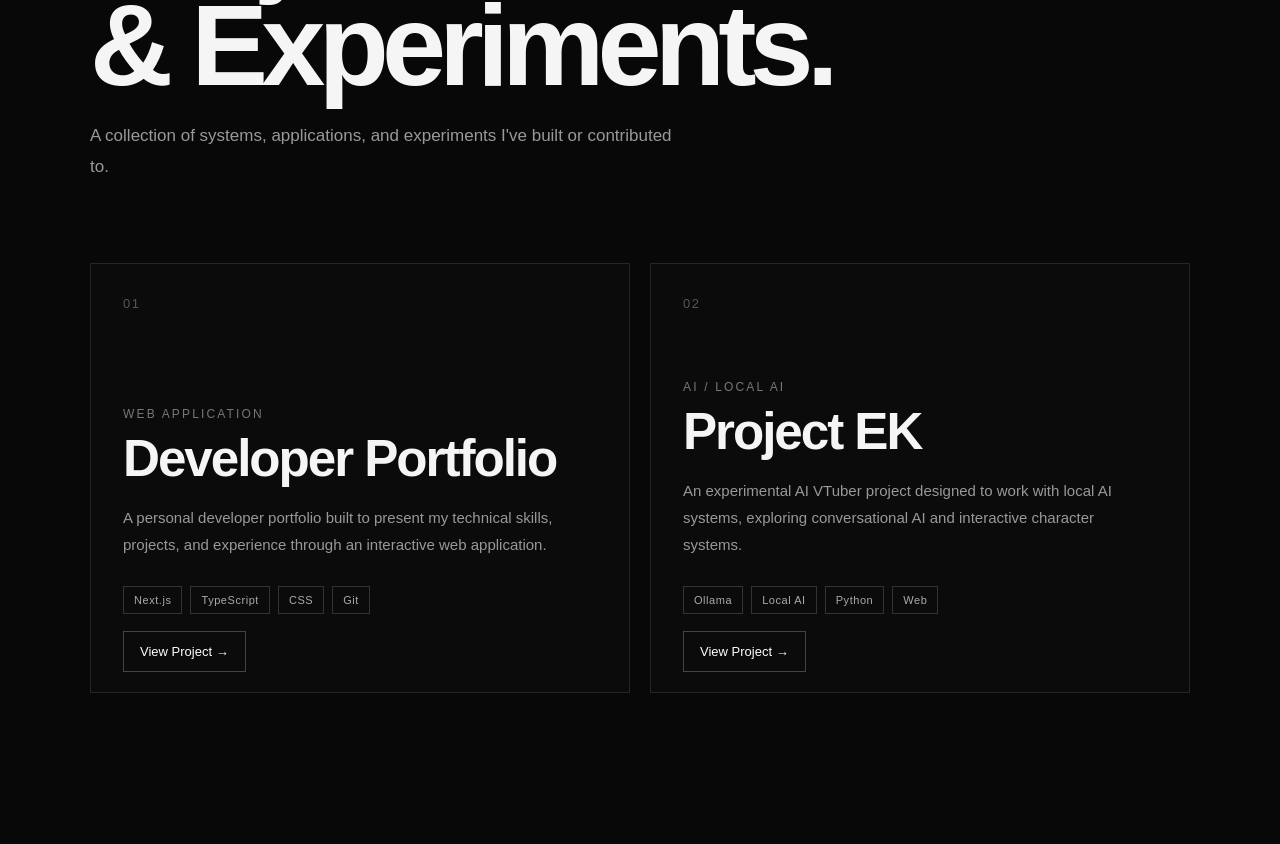
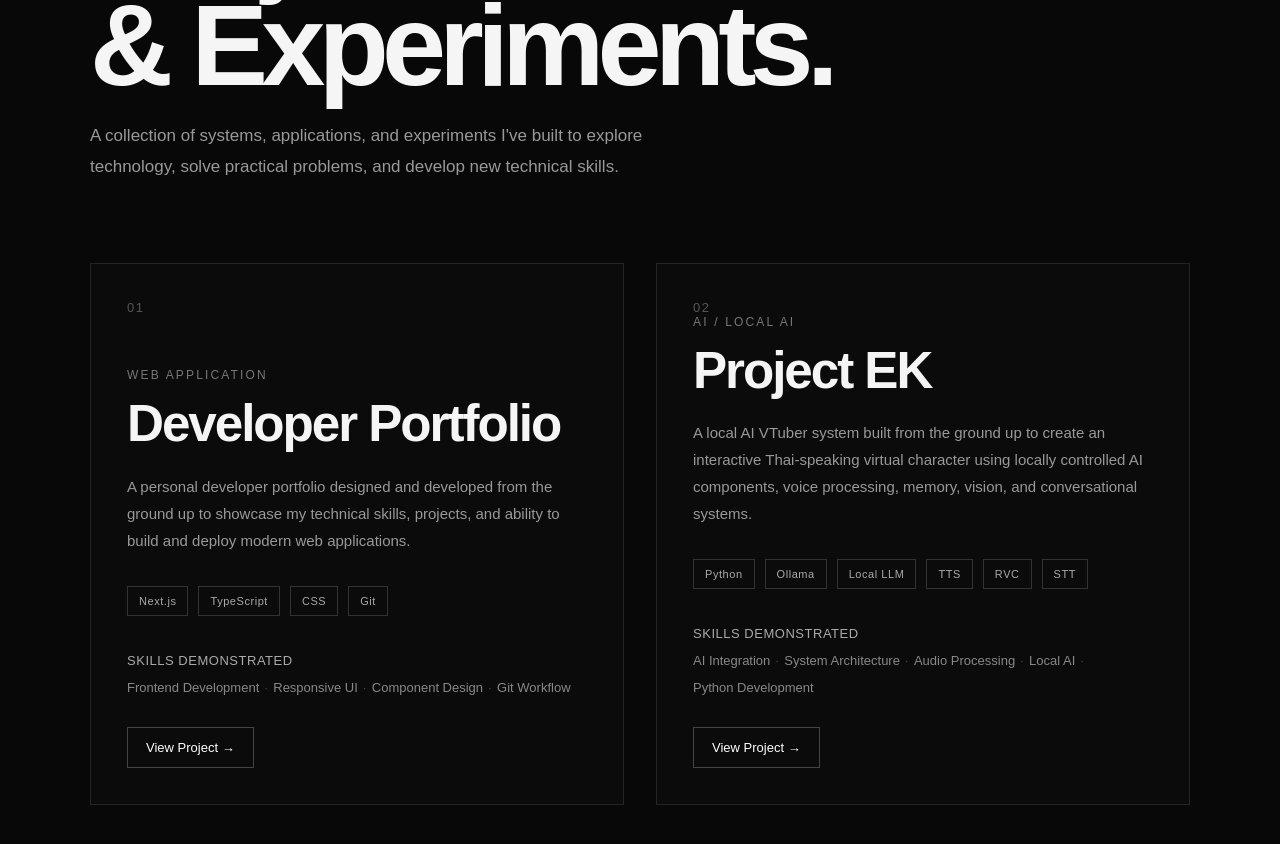
Before and after one commit to minuaftw-cyber/developer-portfolio, a Next.js app: page /projects in a window 1280 px wide. Shown: the part 420-1264 px from the top of the page. Before the commit the page ends 1233 px from the top, so only its background shows below. Built offline with nearby package versions, Linux system fonts and the light colour scheme.

Commit message:
Refine projects page UI

```diff
--- a/app/globals.css
+++ b/app/globals.css
@@ -357,9 +357,8 @@ a {
 
   display: flex;
   flex-direction: column;
-  justify-content: space-between;
 
-  padding: 32px;
+  padding: 36px;
 
   border: 1px solid #252525;
   background: #0b0b0b;
@@ -435,6 +434,11 @@ a {
 /* Button */
 
 .project-link {
+  display: inline-flex;
+  align-items: center;
+
+  width: fit-content;
+
   padding: 12px 16px;
 
   border: 1px solid #444;
@@ -443,16 +447,21 @@ a {
   color: #fff;
 
   font-size: 13px;
+  line-height: 1;
+
+  text-decoration: none;
 
   cursor: pointer;
 
   transition:
     background 0.2s ease,
-    color 0.2s ease;
+    color 0.2s ease,
+    border-color 0.2s ease;
 }
 
 .project-link:hover {
   background: #fff;
+  border-color: #fff;
   color: #000;
 }
 
@@ -902,3 +911,102 @@ a {
     padding: 25px 15px;
   }
 }
+/* =========================
+   Projects UI Refinement
+   ========================= */
+
+.projects-list {
+  gap: 32px;
+}
+
+.project-card {
+  min-height: 520px;
+  padding: 36px;
+}
+
+.project-category {
+  margin-bottom: 18px;
+}
+
+.project-content h2 {
+  margin-bottom: 24px;
+}
+
+.project-content p {
+  margin-bottom: 32px;
+}
+
+.project-technologies {
+  gap: 10px;
+  margin-bottom: 36px;
+}
+
+.project-technologies span {
+  padding: 8px 11px;
+}
+
+.project-link {
+  display: inline-block;
+  width: fit-content;
+  padding: 13px 18px;
+}
+
+
+/* =========================
+   Projects Mobile
+   ========================= */
+
+@media (max-width: 800px) {
+  .projects-list {
+    gap: 24px;
+  }
+
+  .project-card {
+    min-height: 460px;
+    padding: 28px;
+  }
+}
+/* =========================
+   Project Skills
+   ========================= */
+
+.project-skills {
+  margin-bottom: 28px;
+}
+
+.project-skills-label {
+  margin-bottom: 8px;
+
+  color: #aaa;
+
+  font-size: 13px;
+  line-height: 1.4;
+  letter-spacing: 0.04em;
+}
+
+.project-skills-list {
+  display: flex;
+  flex-wrap: wrap;
+  gap: 6px 14px;
+
+  max-width: 100%;
+}
+
+.project-skills-list span {
+  position: relative;
+
+  color: #888;
+
+  font-size: 13px;
+  line-height: 1.6;
+}
+
+/* จุดคั่นระหว่าง skill */
+.project-skills-list span:not(:last-child)::after {
+  content: "·";
+
+  position: absolute;
+  right: -9px;
+
+  color: #444;
+}
--- a/app/projects/page.tsx
+++ b/app/projects/page.tsx
@@ -6,8 +6,14 @@ const projects = [
     title: "Developer Portfolio",
     category: "Web Application",
     description:
-      "A personal developer portfolio built to present my technical skills, projects, and experience through an interactive web application.",
+      "A personal developer portfolio designed and developed from the ground up to showcase my technical skills, projects, and ability to build and deploy modern web applications.",
     technologies: ["Next.js", "TypeScript", "CSS", "Git"],
+    skills: [
+      "Frontend Development",
+      "Responsive UI",
+      "Component Design",
+      "Git Workflow",
+    ],
     href: "/",
   },
   {
@@ -15,8 +21,22 @@ const projects = [
     title: "Project EK",
     category: "AI / Local AI",
     description:
-      "An experimental AI VTuber project designed to work with local AI systems, exploring conversational AI and interactive character systems.",
-    technologies: ["Ollama", "Local AI", "Python", "Web"],
+      "A local AI VTuber system built from the ground up to create an interactive Thai-speaking virtual character using locally controlled AI components, voice processing, memory, vision, and conversational systems.",
+    technologies: [
+      "Python",
+      "Ollama",
+      "Local LLM",
+      "TTS",
+      "RVC",
+      "STT",
+    ],
+    skills: [
+      "AI Integration",
+      "System Architecture",
+      "Audio Processing",
+      "Local AI",
+      "Python Development",
+    ],
     href: "/projects/project-ek",
   },
 ];
@@ -36,7 +56,8 @@ export default function ProjectsPage() {
 
         <p>
           A collection of systems, applications, and experiments
-          I&apos;ve built or contributed to.
+          I&apos;ve built to explore technology, solve practical
+          problems, and develop new technical skills.
         </p>
       </section>
 
@@ -44,7 +65,9 @@ export default function ProjectsPage() {
       <section className="projects-list">
         {projects.map((project) => (
           <article className="project-card" key={project.number}>
-            <div className="project-number">{project.number}</div>
+            <div className="project-number">
+              {project.number}
+            </div>
 
             <div className="project-content">
               <div className="project-category">
@@ -55,12 +78,27 @@ export default function ProjectsPage() {
 
               <p>{project.description}</p>
 
+              {/* Technologies */}
               <div className="project-technologies">
                 {project.technologies.map((technology) => (
                   <span key={technology}>{technology}</span>
                 ))}
               </div>
 
+              {/* Skills demonstrated */}
+              <div className="project-skills">
+                <div className="project-skills-label">
+                  SKILLS DEMONSTRATED
+                </div>
+
+                <div className="project-skills-list">
+                  {project.skills.map((skill) => (
+                    <span key={skill}>{skill}</span>
+                  ))}
+                </div>
+              </div>
+
+              {/* Project link */}
               <Link
                 href={project.href}
                 className="project-link"
```
